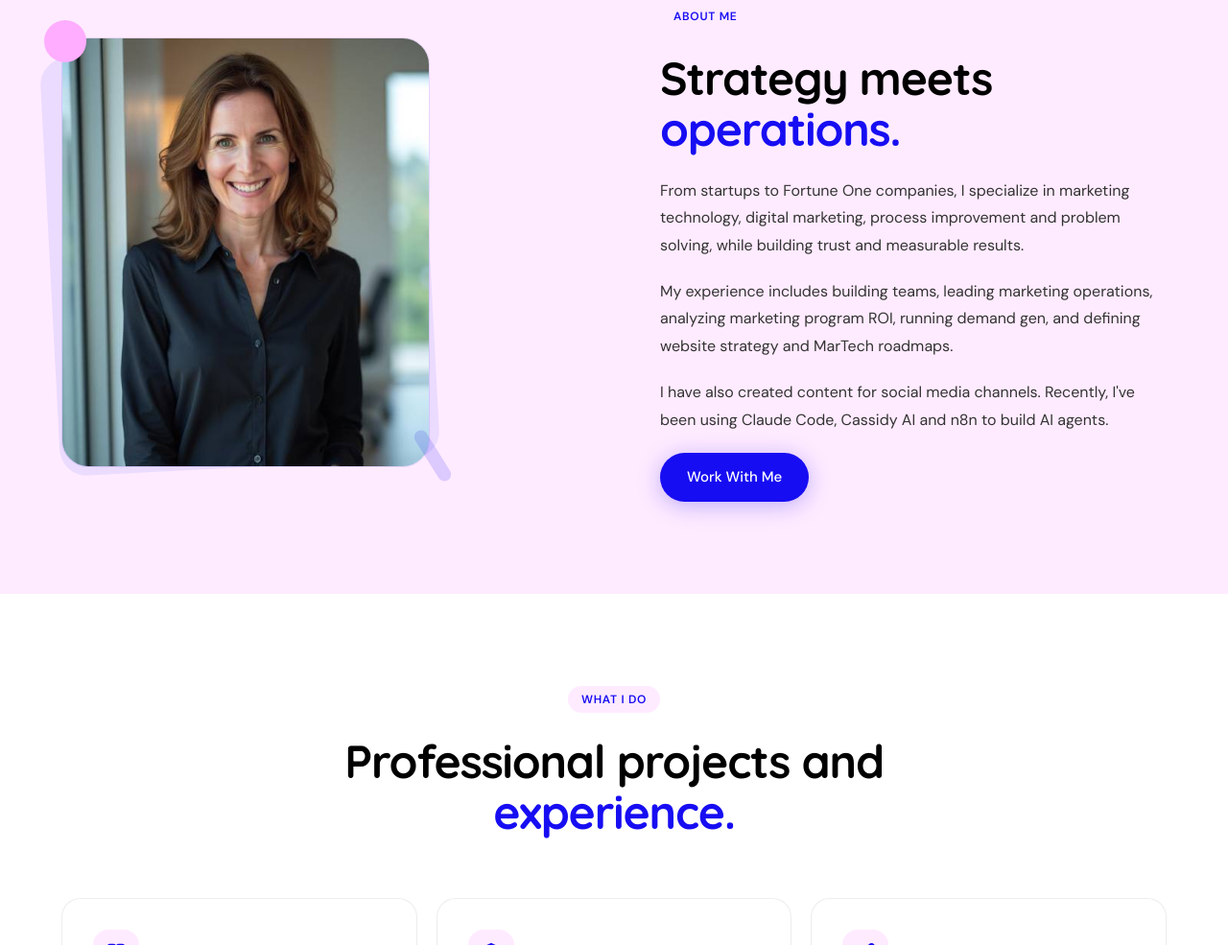
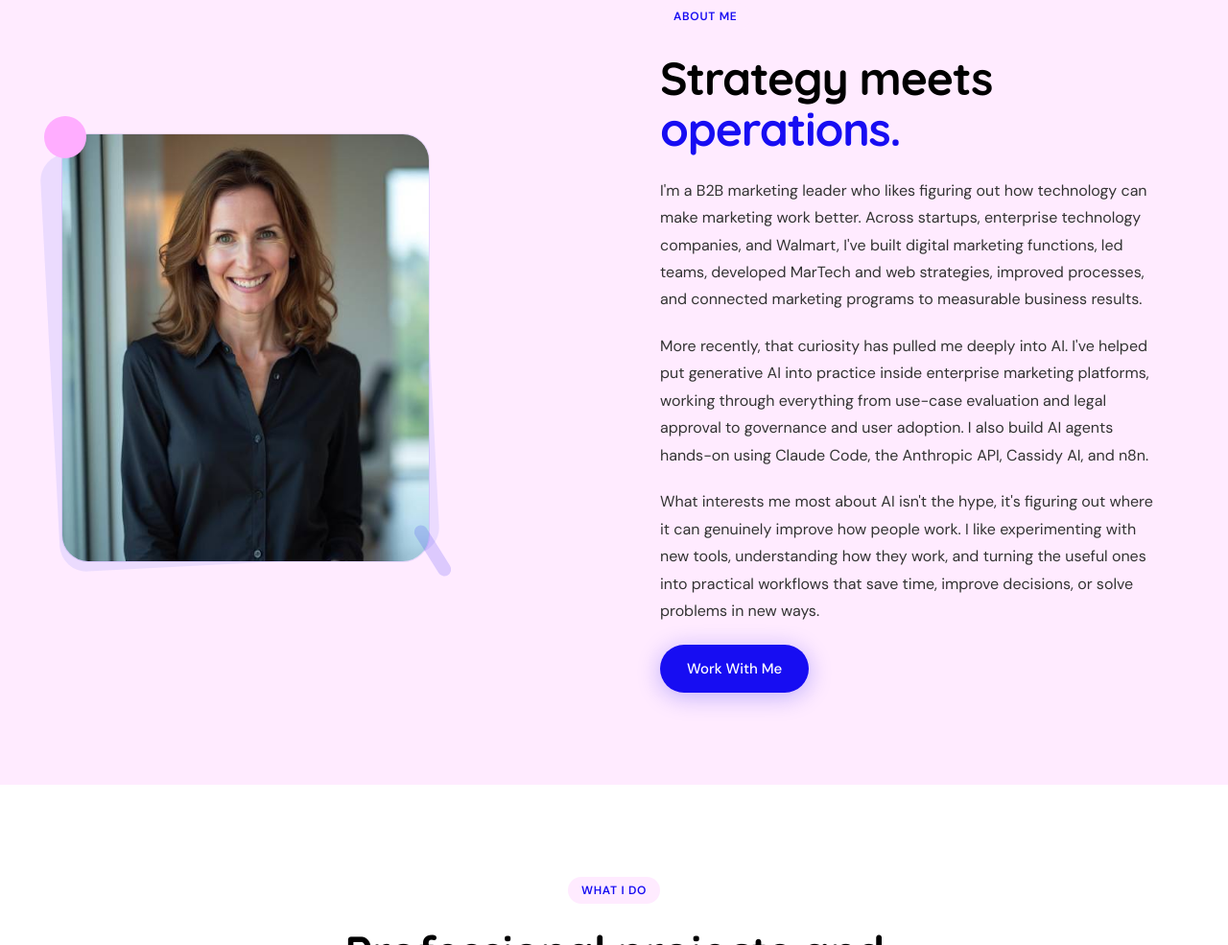
Before and after one commit to moniquemacg123/web, a website: page index.html in a window 1280 px wide. Shown: the part 893-1878 px from the top of the page at 96% size. Drawn offline with nearby package versions, Linux system fonts and the light colour scheme.

Commit message:
Rewrite About Me bio to lead with AI/MarTech experience
Replace the three intro paragraphs under "Strategy meets operations" with an updated bio covering enterprise AI work and agent-building tools.

```diff
--- a/index.html
+++ b/index.html
@@ -447,11 +447,11 @@
         </h2>
 
         <p style="font-family:'DM Sans',sans-serif; font-size:1rem; line-height:1.78; color:#333; margin-bottom:1.25rem;">
-         From startups to Fortune One companies, I specialize in marketing technology, digital marketing, process improvement and problem solving, while building trust and measurable results.
+         I'm a B2B marketing leader who likes figuring out how technology can make marketing work better. Across startups, enterprise technology companies, and Walmart, I've built digital marketing functions, led teams, developed MarTech and web strategies, improved processes, and connected marketing programs to measurable business results.
         </p>
-	<p style="font-family:'DM Sans',sans-serif; font-size:1rem; line-height:1.78; color:#333; margin-bottom:1.25rem;">My experience includes building teams, leading marketing operations, analyzing marketing program ROI, running demand gen, and defining website strategy and MarTech roadmaps.</p>
+	<p style="font-family:'DM Sans',sans-serif; font-size:1rem; line-height:1.78; color:#333; margin-bottom:1.25rem;">More recently, that curiosity has pulled me deeply into AI. I've helped put generative AI into practice inside enterprise marketing platforms, working through everything from use-case evaluation and legal approval to governance and user adoption. I also build AI agents hands-on using Claude Code, the Anthropic API, Cassidy AI, and n8n.</p>
 	<p style="font-family:'DM Sans',sans-serif; font-size:1rem; line-height:1.78; color:#333; margin-bottom:1.25rem;">
-	I have also created content for social media channels. Recently, I've been using Claude Code, Cassidy AI and n8n to build AI agents.</p>
+	What interests me most about AI isn't the hype, it's figuring out where it can genuinely improve how people work. I like experimenting with new tools, understanding how they work, and turning the useful ones into practical workflows that save time, improve decisions, or solve problems in new ways.</p>
 
         <a href="#contact" class="btn-blue">Work With Me</a>
       </div>
```
